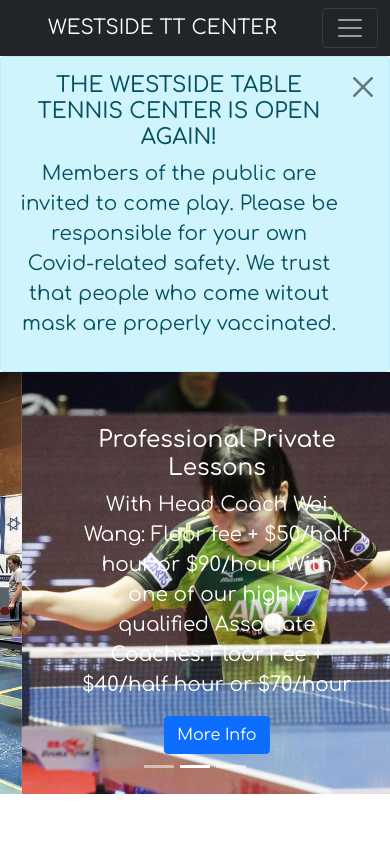
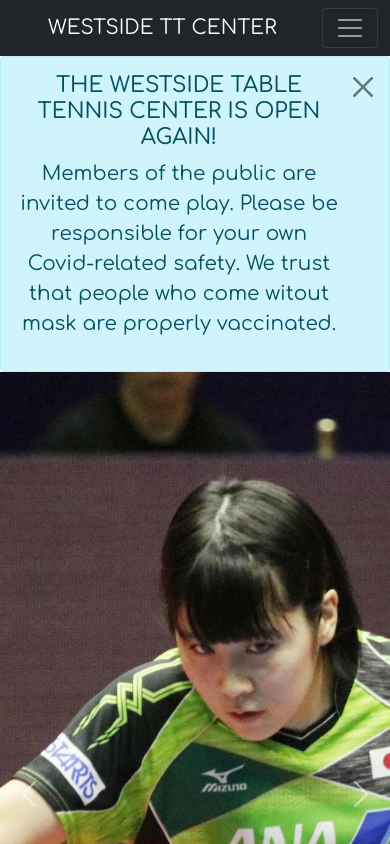
Before and after one commit to houyunting1982/tt-demo, a React (Create React App) app: page / in a window 390 px wide. Shown: the top 844 px of the page. Built offline with nearby package versions, Linux system fonts and the light colour scheme; a web font is replaced by a local one.

Commit message:
Update mobile's slider height

```diff
--- a/package.json
+++ b/package.json
@@ -2,7 +2,7 @@
     "name": "client",
     "version": "0.1.0",
     "private": true,
-    "homepage": "https://houyunting1982.github.io/tt-demo",
+    "homepage": "https://houyunting1982.github.io/tt-demo/",
     "dependencies": {
         "@emotion/react": "^11.7.0",
         "@emotion/styled": "^11.6.0",
@@ -30,7 +30,7 @@
         "web-vitals": "^1.1.2"
     },
     "scripts": {
-        "start": "serve -s build",
+        "start": "react-scripts start",
         "build": "react-scripts build",
         "test": "react-scripts test",
         "eject": "react-scripts eject",
--- a/src/components/carousel/EventsSlider.jsx
+++ b/src/components/carousel/EventsSlider.jsx
@@ -5,11 +5,13 @@ import bg2 from "../../assets/bg2.jpeg";
 import bg3 from "../../assets/bg3.jpeg";
 import styled from "styled-components";
 import { Link } from "react-router-dom";
+import { mobile } from "../../responsive";
 
 const StyledImg = styled.img`
     width: 100wh;
     height: 50vh;
     object-fit: cover;
+    ${mobile({ height: "100vh" })}
 `;
 
 const StyledCarousel = styled(Carousel)``;
--- a/src/dummydata.js
+++ b/src/dummydata.js
@@ -1,5 +1,5 @@
 const tournamentSample = {
-    date: new Date("2021-11-20 00:00:00").toDateString(),
+    date: "Sat Nov 20 2021",
     place: "@Westside",
     desc: [
         "All that was to be followed by an *epic* round robin. There were 6 groups in the First Division, and 7 groups in the Second Division. For a second consecutive Saturday, Alex Xue won Div. 2 in an almost flawless performance, defeating several previous Div 2 champions in the process.",
```
